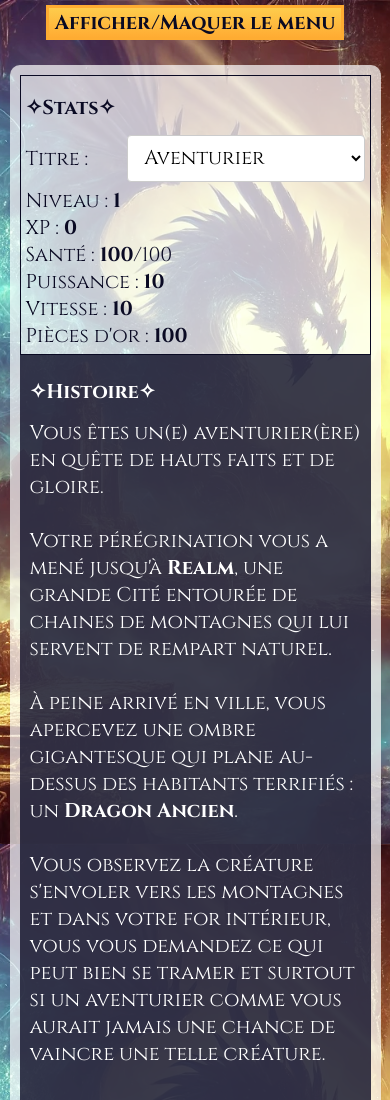
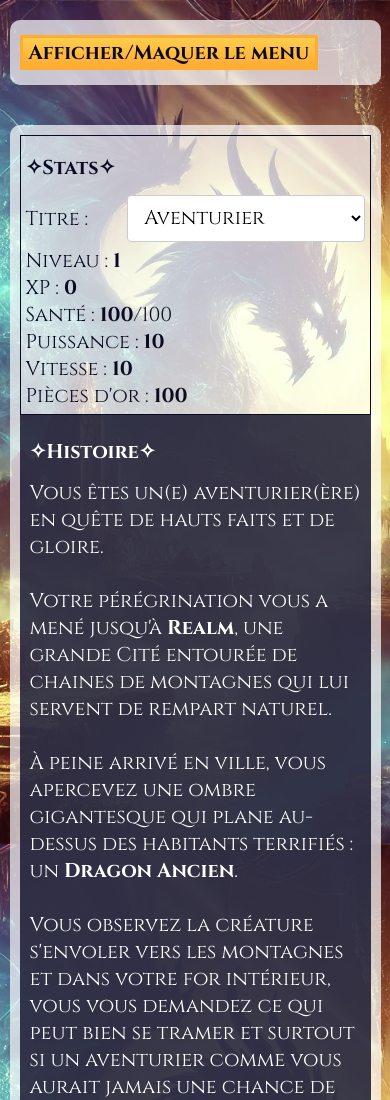
Before and after one commit to Kyriel-Kelpy/Slay-the-dragon, a plain HTML site: page index.html in a window 390 px wide. Shown: the top 1100 px of the page. Drawn offline with Linux system fonts and the light colour scheme.

Commit message:
Update styles.css

```diff
--- a/styles.css
+++ b/styles.css
@@ -55,7 +55,7 @@ h1{
     margin-bottom: 15px;
 }
 
-#game, #controls{
+#game, #control{
     width: 50%;
     height: fit-content;
     background-color: rgba(255, 255, 255, 0.7); /* Blanc avec une opacité de 0.7 */
@@ -318,7 +318,7 @@ button{
         align-items: center; /* Les divs occupent toute la largeur disponible */
     }
 
-    #game, #controls{
+    #game, #control{
         width: 90%;
         height: auto;
     }
```
